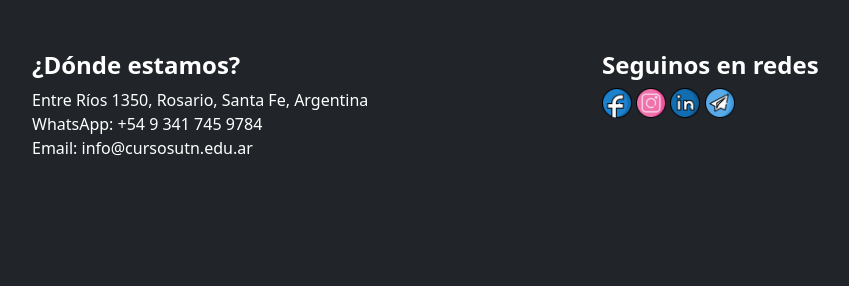
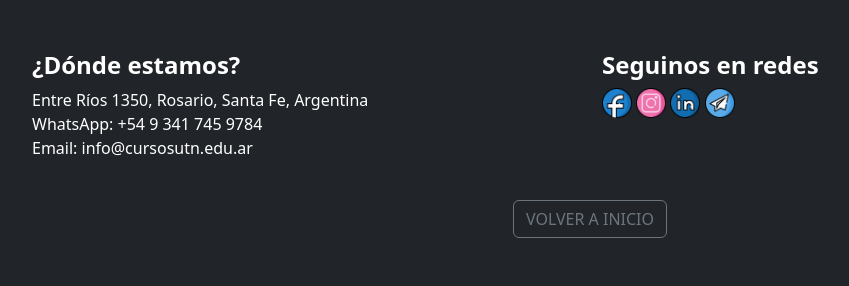
Before and after one commit to LucasOelschlager/integrador_programacion, a Flask app: page /sobreNosotros in a window 1280 px wide. Shown: the part 607-893 px from the top of the page, without its empty margins (50-899 px from the left). Before the commit the page ends 763 px from the top, so only its background shows below. Run offline with Flask 3, Linux system fonts and the light colour scheme.

Commit message:
se agrego boton para volver al index en el archivo sobreNosotros

```diff
--- a/app/templates/sobrenosotros.html
+++ b/app/templates/sobrenosotros.html
@@ -87,6 +87,9 @@
     </div>
 
 </div>
+<div class="text-center mt-4 animate__animated animate__fadeInUp">
+    <a class="btn btn-outline-secondary" href="{{ url_for('index') }}">VOLVER A INICIO</a>
+</div>
 </section>
 
 </body>
```
